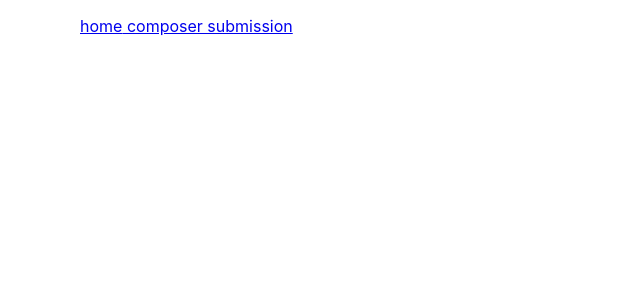
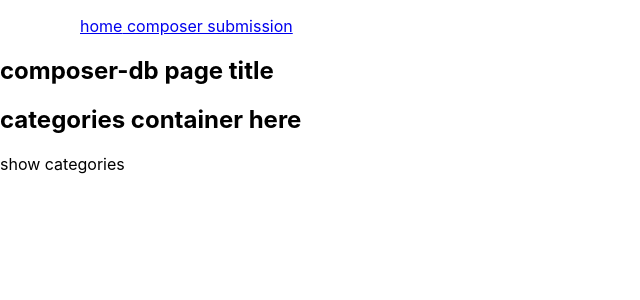
Before and after one commit to may-arden/composer-db-frontend, a React (Create React App) app: page / in a window 1280 px wide. Shown: the top 300 px of the page, without its empty margins (0-640 px from the left). Built offline with nearby package versions, Linux system fonts and the light colour scheme.

Commit message:
modifies category fetch request

```diff
--- a/src/App.js
+++ b/src/App.js
@@ -28,7 +28,7 @@ export default class App extends React.Component {
           </ul>
         </div>
         <Switch>
-          <Route exact path='/'><home/></Route>
+          <Route exact path='/'><Home/></Route>
           <Route exact path='/cases/new' component={ComposerSubmissionContainer} />
         </Switch>
       </Router>
@@ -36,13 +36,13 @@ export default class App extends React.Component {
 }
 }
 
-// function Home() {
-//   return (
-//     <div>
-//       <h2>homepage</h2>
-//       < Categories Container />
-//     </div>
-//   )
-// }
+function Home() {
+  return (
+    <div>
+      <h2>composer-db page title</h2>
+      < CategoriesContainer />
+    </div>
+  )
+}
 
 // export default App;
--- a/src/actions/categoriesActions.js
+++ b/src/actions/categoriesActions.js
@@ -1,14 +1,22 @@
 // create action to fetch categories from the api
+const baseURL = 'http://127.0.0.1:3000'
 
 export const fetchCategories = () => {
     return (dispatch) => {
-        fetch('http://127.0.0.1:3000/categories')
+        fetch(`${baseURL}/categories`, {
+            headers: {
+                'Content-Type': 'application/json',
+                'Access-Control-Allow-Origin': ','
+            }
+        })
         .then(resp => resp.json())
-        .then(categories => dispatch(
-            {type: 'FETCH_CATEGORIES',
-            payload: categories}))
+        console.log('fetchCategories')
+        .then(categories => {
+            dispatch({type: 'FETCH_CATEGORIES', payload: categories})
+        }
+        )
+    }
+}
             // passing data we received from fetch will go to reducer and will return
             // a payload from action
-            console.log('fetchCategories')
-    }
-}
+            // console.log('fetchCategories')
--- a/src/components/Categories.js
+++ b/src/components/Categories.js
@@ -1,3 +1,33 @@
 // set state and handle events here
 // search function goes here
 // mapStateToProps goes here
+
+import React from 'react';
+import { connect } from 'react-redux';
+
+const handleCatClick = () => {
+    console.log("we've been clicked!")
+}
+
+const Categories = ({ categories }) => {
+    return (
+        <div>
+            show categories
+            {categories.map(category =>
+                <ul key={category.id}>
+                    <ol>
+                        <button onClick={handleCatClick}>{category.name}</button>
+                    </ol>
+                </ul>
+            )}
+        </div>
+    );
+};
+
+const mapStateToProps = state => {
+    // returns obj with property
+    return { categories: state.categories }
+}
+
+// want to grab state from tore to make a list
+export default connect(mapStateToProps)(Categories);
--- a/src/containers/CategoriesContainer.js
+++ b/src/containers/CategoriesContainer.js
@@ -3,21 +3,25 @@
 import React from 'react'
 import { fetchCategories } from '../actions/categoriesActions'
 import { connect } from 'react-redux'
+import Categories from '../components/Categories'
+
 
 class CategoriesContainer extends React.Component {
 
     componentDidMount() {
-        console.log(this.props.fetchCategories)
-        // this.props.fetchCategories
+        // console.log(this.props.fetchCategories)
+        // debugger
+        // this.props.fetchCategories;
     }
 
     render() {
         return (
             <div>
                 <h2>categories container here</h2>
+                <Categories />
             </div>
         )
     }
 }
 
-export default connect(null, { fetchCategories})(CategoriesContainer);
+export default connect(null, { fetchCategories })(CategoriesContainer);
```
